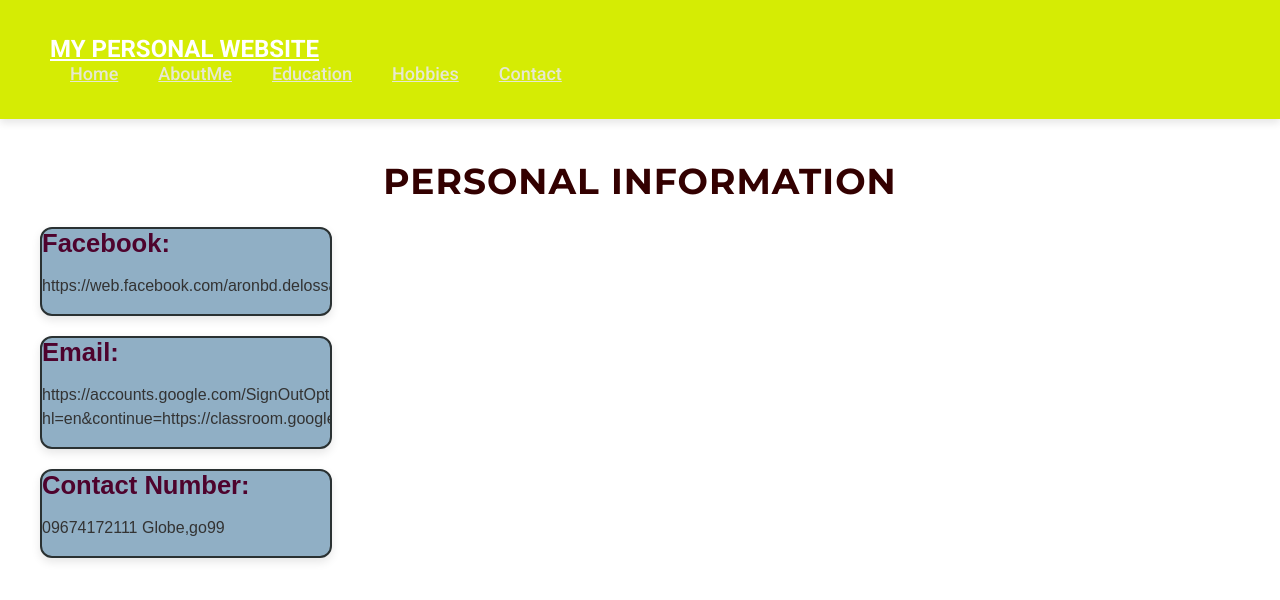
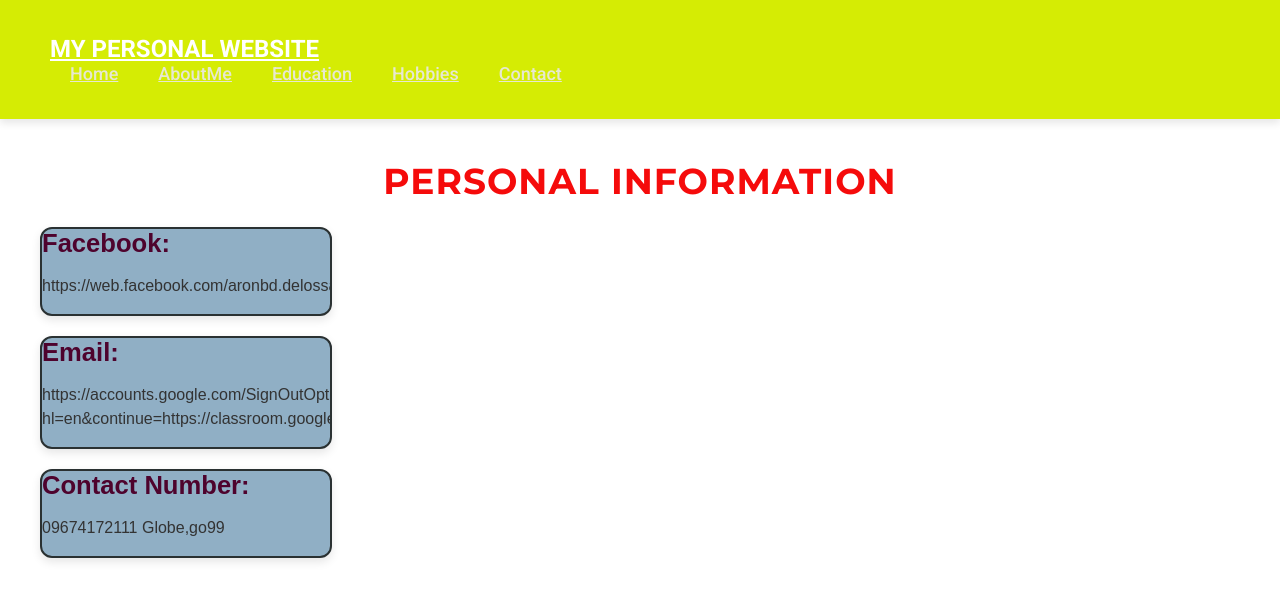
Before and after one commit to delossantos11/frontend2, a React (Vite) app: page /contact in a window 1280 px wide. Shown: the top 600 px of the page. Built offline with nearby package versions, Linux system fonts and the light colour scheme.

Commit message:
Update Contact.css

```diff
--- a/src/Contact.css
+++ b/src/Contact.css
@@ -1,7 +1,7 @@
 .contact-h1 {
     font-family: 'Montserrat', sans-serif;
     font-size: 36px;
-    color: #330000;
+    color: #f50b0b;
     text-align: center;
     margin-top: 20px;
     text-transform: uppercase;
```
